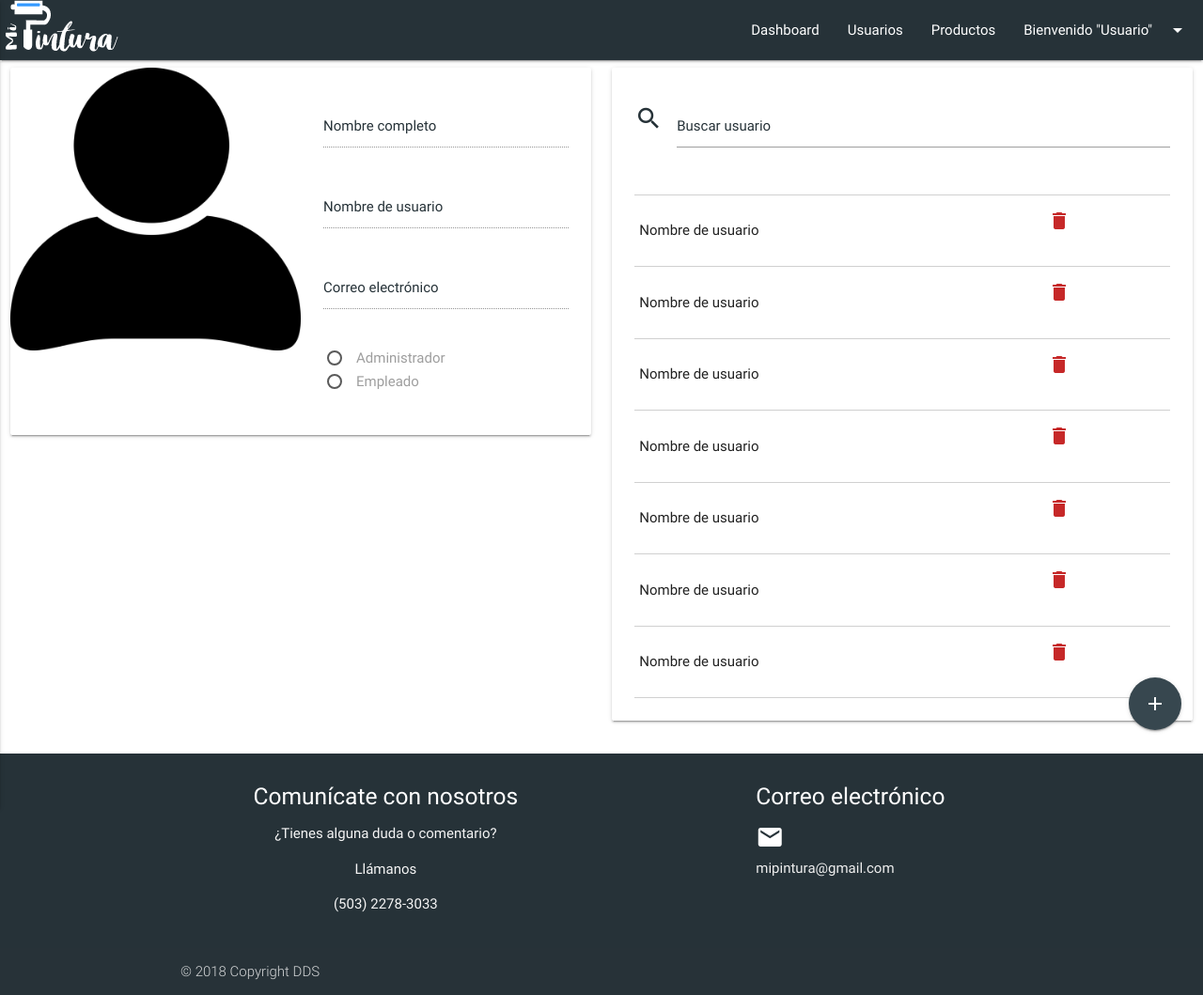
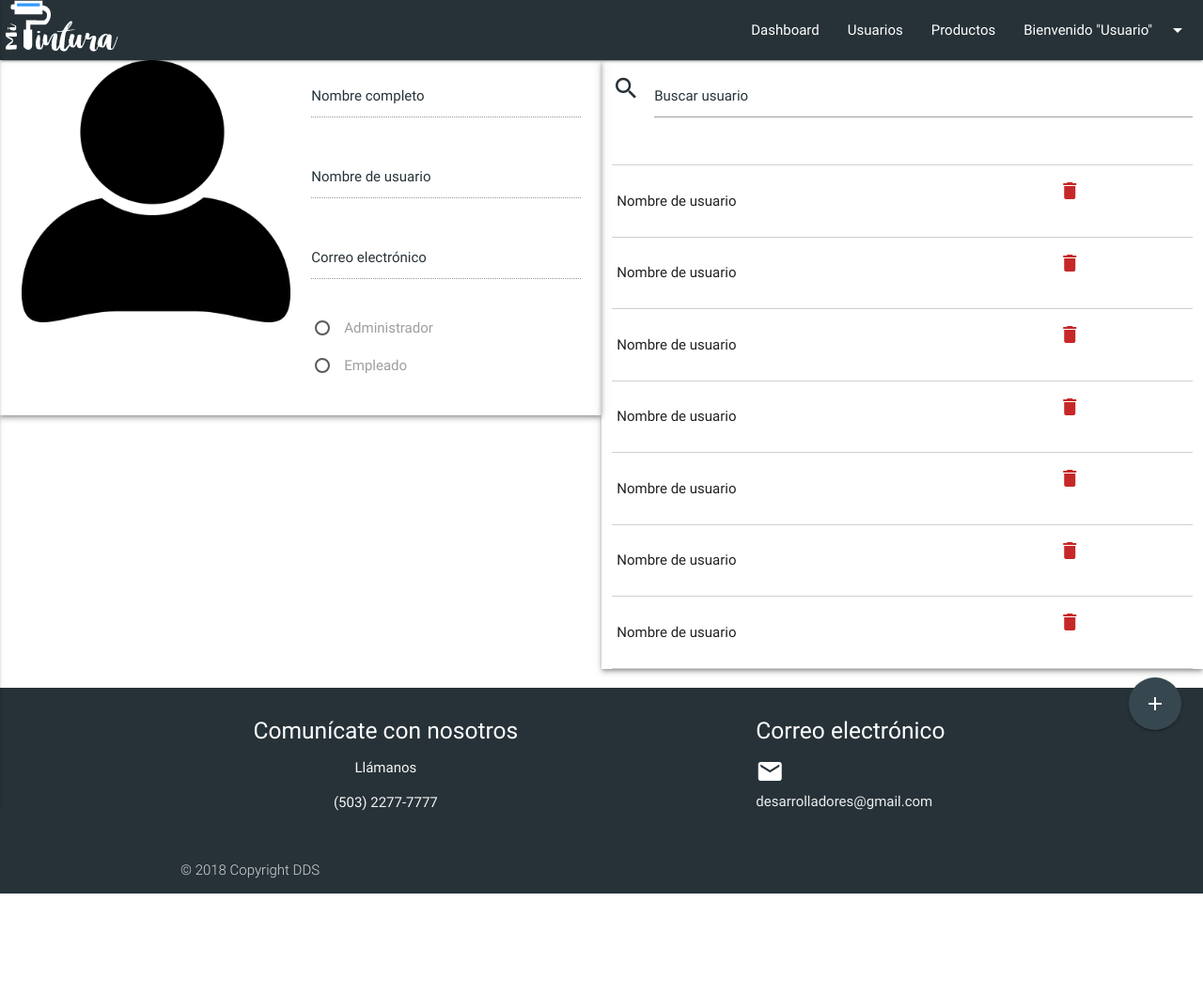
Before and after one commit to AndresK21/Tienda, a PHP site: page /dashboard/usuarios.php in a window 1280 px wide. Shown: the whole page at 94% size. After the commit the page ends 951 px from the top, so only its background shows below. Run offline with PHP 8.4, Linux system fonts and the light colour scheme.

Commit message:
Majeeeeeee

```diff
--- a/PinturaSV/ERROR404.html
+++ b/PinturaSV/ERROR404.html
@@ -17,8 +17,8 @@
           <img class="responsive-img" src="web/img/ERROR404.png">
         </div>
         <div class="container">
-          <div class="row s12">
-          <a class="btn yellow darken-1 btn pulse"><i class="material-icons">format_paint</i></a>
+          <div class="row s12 center-align">
+          <a class="btn yellow darken-1 btn pulse indigo-text text-darken-4"><i class="material-icons">format_paint</i>Back to Home</a>
         </div>
         </div>
       </header>
--- a/PinturaSV/controllers/view/footer_dash.php
+++ b/PinturaSV/controllers/view/footer_dash.php
@@ -3,14 +3,13 @@
         <div class="row">
         <div class="col l6 s12">
             <h5 class="white-text center-align">Comun&iacute;cate con nosotros</h5>
-                <p class="grey-text text-lighten-4 center-align">&iquest;Tienes alguna duda o comentario&#63;</p>
                 <p class="grey-text text-lighten-4 center-align">Ll&aacute;manos</p>
-                <p class="grey-text text-lighten-4 center-align">(503) 2278-3033</p>
+                <p class="grey-text text-lighten-4 center-align">(503) 2277-7777</p>
         </div>
         <div class="col l4 offset-l2 s12">
             <h5 class="white-text">Correo electr&oacute;nico</h5>
             <ul>
-                <li><i class="small  material-icons">email</i><a class="grey-text text-lighten-3 valign-wrapper"  href="https://mail.google.com/mail/u/0/#inbox?compose=new" target="_blanck"> mipintura@gmail.com</a></li>
+                <li><i class="small  material-icons">email</i><a class="grey-text text-lighten-3 valign-wrapper"  href="https://mail.google.com/mail/u/0/#inbox?compose=new" target="_blanck"> desarrolladores@gmail.com</a></li>
             </ul>
         </div>
         </div>
--- a/PinturaSV/dashboard/inicio.php
+++ b/PinturaSV/dashboard/inicio.php
@@ -34,7 +34,7 @@
                                 <span class="card-title"><h4>Iniciar sesi&oacute;n</h4></span>
                                 <div class="center-align">
                                 <div class="row">
-                                    <img class="responsive.img" src="../web/img/pintura.jpg">
+                                    <img class="responsive-img" src="../web/img/pintura.jpg">
                                     <div class="input-field col s12">
                                         <input id="usuario" type="text" class="validate">
                                         <label class="blue-grey-text text-darken-4" for="usuario">Nombre de usuario</label>
--- a/PinturaSV/dashboard/usuarios.php
+++ b/PinturaSV/dashboard/usuarios.php
@@ -30,15 +30,14 @@
 
             <!--Mitad de la pantalla donde solo se mostrara la informacion del usuario-->
             <div class="row">
-                <div class="col s6">
+                <div class="col s6 z-depth-2">
 
                     <!--Imagen de perfil del usuario-->
-                    <div class="card horizontal fixed">
-                        <div class="card-image">
-                            <img src="../web/img/usuario.png">
+                    <div class="row">
+                        <div class="col s6">
+                            <img class="responsive-img" src="../web/img/usuario.png">
                         </div>
-                        <div class="card-stacked">
-                            <div class="card-content">
+                        <div class="col s6">
 
                             <!--Formulario ineditable donde se muestra la informacion del usuario-->
                             <div class="row">
@@ -71,18 +70,14 @@
                                     </p>
                                 </form>
                             </div>
-
-                            </div>
                         </div>
                     </div>
 
                 </div>
 
                 <!--Mitad de la pantalla donde se muestra la lista de usuarios existentes-->
-                <div class="col s6">
-                    <div class="card horizontal">
-                        <div class="card-stacked">
-                            <div class="card-content">
+                <div class="col s6 z-depth-2">
+                    <div>
 
                         <div class="">
                             <div class="input-field">
@@ -135,8 +130,6 @@
                     </div>
                 </div>
             </div>
-                </div>
-            </div>
 
 
             <!-- Modal de eliminacion de usuarios -->
@@ -146,8 +139,8 @@
                     <p>&iquest;Esta seguro que desea eliminar este usuario&#63;</p>
                 </div>
                 <div class="modal-footer">
-                    <a href="#!" class="modal-action modal-close waves-effect waves-red btn-flat ">Cancelar</a>
-                    <a href="#!" class="modal-action modal-close waves-effect waves-green btn-flat ">Eliminar</a>
+                    <a href="#!" class="modal-action modal-close waves-effect waves-green btn-flat ">Cancelar</a>
+                    <a href="#!" class="modal-action modal-close waves-effect waves-red btn-flat ">Eliminar</a>
                 </div>
             </div>
 
--- a/PinturaSV/public/pagar.php
+++ b/PinturaSV/public/pagar.php
@@ -93,8 +93,8 @@
                     <p>&iquest;Esta seguro que desea eliminar este producto&#63;</p>
                 </div>
                 <div class="modal-footer">
-                    <a href="#!" class="modal-action modal-close waves-effect waves-red btn-flat ">Cancelar</a>
-                    <a href="#!" class="modal-action modal-close waves-effect waves-green btn-flat ">Eliminar</a>
+                    <a href="#!" class="modal-action modal-close waves-effect waves-green btn-flat ">Cancelar</a>
+                    <a href="#!" class="modal-action modal-close waves-effect waves-red btn-flat ">Eliminar</a>
                 </div>
             </div>
         </main>
```
Also changed, not shown: 1 other file. Lines whose indentation alone changed are shown as unchanged.
